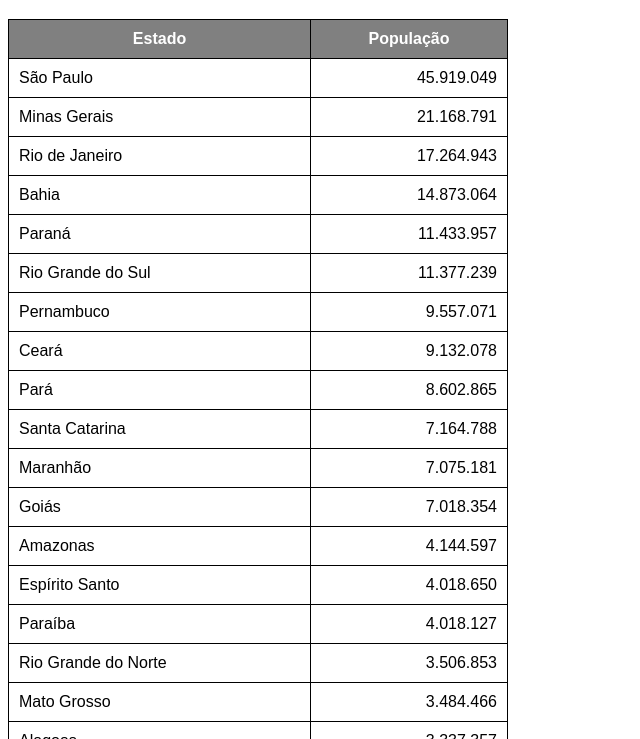
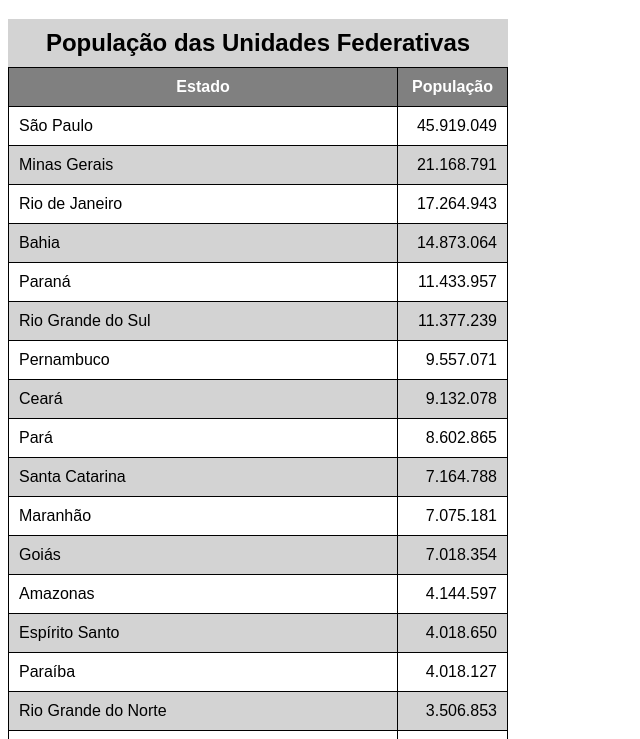
Before and after one commit to LucianoTBrum/html-css, a plain HTML site: page exercicios/ex023/tabela002.html in a window 1280 px wide. Shown: the part 61-800 px from the top of the page, without its empty margins (0-640 px from the left). Drawn offline with Linux system fonts and the light colour scheme.

Commit message:
Uso de caption e scope eposition stick

```diff
--- a/exercicios/ex023/tabela002.html
+++ b/exercicios/ex023/tabela002.html
@@ -12,6 +12,7 @@
         table {
             width: 500px;
             border-collapse: collapse;
+            position: relative;
         }
 
         td, th {
@@ -19,9 +20,30 @@
             padding: 10px;
         }
 
+        caption {
+            font-size: 1.5em;
+            font-weight: bold;
+            padding: 10px;
+            background-color: lightgrey;
+        }
+
         thead, tfoot {
             background-color: grey;
             color: white;
+        }
+
+        thead > tr > th {
+            position: sticky;
+            top: 1px;
+            background-color: grey;
+        }
+
+        tbody > tr:nth-child(odd) { /* 2n-1 */
+            background-color: white;
+        }
+
+        tbody > tr:nth-child(even) { /* 2n */
+            background-color: lightgrey;
         }
 
         td.num {
@@ -33,6 +55,7 @@
     <h1>Uso de tabelas grandes</h1>
     <!--
         ANATOMIA PARA TABELAS GRANDES
+        CAPTION
         TABLE
             THEAD
                 TR, TD, TH
@@ -42,10 +65,11 @@
                 TR, TD, TH
     -->
     <table>
+        <caption>População das Unidades Federativas</caption>
         <thead>
             <tr>
-                <th>Estado</th>
-                <th>População</th>
+                <th scope="col">Estado</th>
+                <th scope="col" style="width: 50px;">População</th>
             </tr>
         </thead>
         <tbody>
@@ -160,10 +184,15 @@
         </tbody>
         <tfoot>
             <tr>
-                <th>Total de Habitantes</th>
+                <th scope="row">Total de Habitantes</th>
                 <td class="num"><strong>210.147.125</strong></td>
             </tr>
         </tfoot>
     </table>
+    <p>Lorem ipsum dolor sit amet consectetur adipisicing elit. Numquam libero neque in? A saepe molestiae amet minus minima quas sunt natus enim! Vitae quos reprehenderit iste. Nesciunt, ratione? Sapiente, dolorem. Lorem ipsum dolor sit amet consectetur adipisicing elit. Dicta, at! Dolores eius neque temporibus iure dolorum maxime non, pariatur ab distinctio ratione? Laborum dolorem vitae tenetur nulla sunt! Est, autem! Lorem ipsum dolor sit amet consectetur, adipisicing elit. Minus ducimus eum eos, similique culpa nulla, aperiam maiores nostrum perspiciatis quaerat repellendus ab. Officiis corporis harum facere non possimus aut. Dolore? Lorem ipsum dolor sit amet consectetur adipisicing elit. Ipsa eveniet dolorum accusantium nemo ratione dignissimos mollitia porro dolor atque neque, voluptatum culpa maiores unde modi sequi voluptatem optio at quasi?</p>
+    <p>Lorem ipsum dolor sit amet consectetur adipisicing elit. Numquam libero neque in? A saepe molestiae amet minus minima quas sunt natus enim! Vitae quos reprehenderit iste. Nesciunt, ratione? Sapiente, dolorem. Lorem ipsum dolor sit amet consectetur adipisicing elit. Dicta, at! Dolores eius neque temporibus iure dolorum maxime non, pariatur ab distinctio ratione? Laborum dolorem vitae tenetur nulla sunt! Est, autem! Lorem ipsum dolor sit amet consectetur, adipisicing elit. Minus ducimus eum eos, similique culpa nulla, aperiam maiores nostrum perspiciatis quaerat repellendus ab. Officiis corporis harum facere non possimus aut. Dolore? Lorem ipsum dolor sit amet consectetur adipisicing elit. Ipsa eveniet dolorum accusantium nemo ratione dignissimos mollitia porro dolor atque neque, voluptatum culpa maiores unde modi sequi voluptatem optio at quasi?</p>
+    <p>Lorem ipsum dolor sit amet consectetur adipisicing elit. Numquam libero neque in? A saepe molestiae amet minus minima quas sunt natus enim! Vitae quos reprehenderit iste. Nesciunt, ratione? Sapiente, dolorem. Lorem ipsum dolor sit amet consectetur adipisicing elit. Dicta, at! Dolores eius neque temporibus iure dolorum maxime non, pariatur ab distinctio ratione? Laborum dolorem vitae tenetur nulla sunt! Est, autem! Lorem ipsum dolor sit amet consectetur, adipisicing elit. Minus ducimus eum eos, similique culpa nulla, aperiam maiores nostrum perspiciatis quaerat repellendus ab. Officiis corporis harum facere non possimus aut. Dolore? Lorem ipsum dolor sit amet consectetur adipisicing elit. Ipsa eveniet dolorum accusantium nemo ratione dignissimos mollitia porro dolor atque neque, voluptatum culpa maiores unde modi sequi voluptatem optio at quasi?</p>
+    <p>Lorem ipsum dolor sit amet consectetur adipisicing elit. Numquam libero neque in? A saepe molestiae amet minus minima quas sunt natus enim! Vitae quos reprehenderit iste. Nesciunt, ratione? Sapiente, dolorem. Lorem ipsum dolor sit amet consectetur adipisicing elit. Dicta, at! Dolores eius neque temporibus iure dolorum maxime non, pariatur ab distinctio ratione? Laborum dolorem vitae tenetur nulla sunt! Est, autem! Lorem ipsum dolor sit amet consectetur, adipisicing elit. Minus ducimus eum eos, similique culpa nulla, aperiam maiores nostrum perspiciatis quaerat repellendus ab. Officiis corporis harum facere non possimus aut. Dolore? Lorem ipsum dolor sit amet consectetur adipisicing elit. Ipsa eveniet dolorum accusantium nemo ratione dignissimos mollitia porro dolor atque neque, voluptatum culpa maiores unde modi sequi voluptatem optio at quasi?</p>
+    <p>Lorem ipsum dolor sit amet consectetur adipisicing elit. Numquam libero neque in? A saepe molestiae amet minus minima quas sunt natus enim! Vitae quos reprehenderit iste. Nesciunt, ratione? Sapiente, dolorem. Lorem ipsum dolor sit amet consectetur adipisicing elit. Dicta, at! Dolores eius neque temporibus iure dolorum maxime non, pariatur ab distinctio ratione? Laborum dolorem vitae tenetur nulla sunt! Est, autem! Lorem ipsum dolor sit amet consectetur, adipisicing elit. Minus ducimus eum eos, similique culpa nulla, aperiam maiores nostrum perspiciatis quaerat repellendus ab. Officiis corporis harum facere non possimus aut. Dolore? Lorem ipsum dolor sit amet consectetur adipisicing elit. Ipsa eveniet dolorum accusantium nemo ratione dignissimos mollitia porro dolor atque neque, voluptatum culpa maiores unde modi sequi voluptatem optio at quasi?</p>
 </body>
 </html>
```
